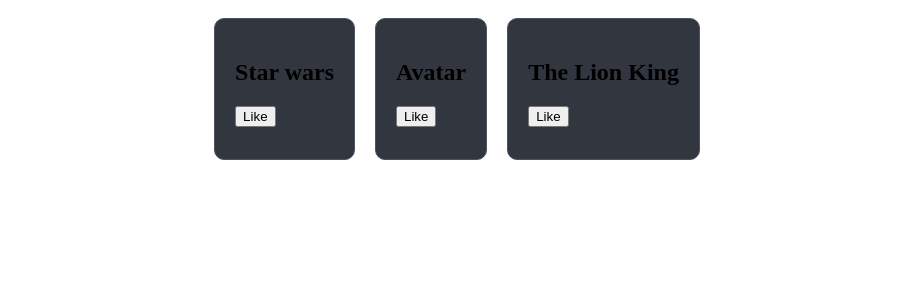
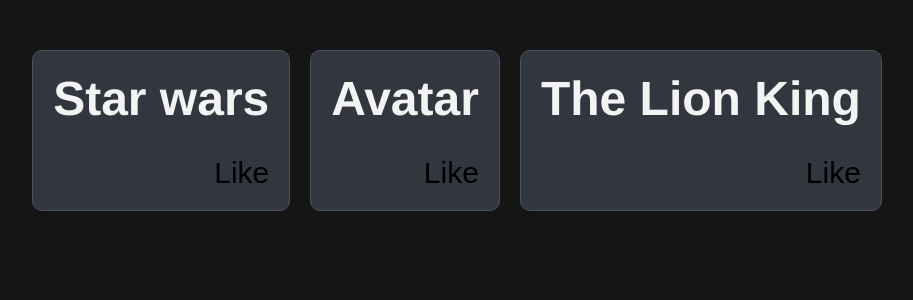
Before and after one commit to alokmuskan/Movie-App, a React (Vite) app: page / in a window 1280 px wide. Shown: the top 300 px of the page, without its empty margins (183-1096 px from the left). Built offline with nearby package versions, Linux system fonts and the light colour scheme.

Commit message:
styled card buttons and set cursor as pointer so that it apperas as link in the card

```diff
--- a/src/index.css
+++ b/src/index.css
@@ -1,3 +1,22 @@
+* {
+  box-sizing: border-box;
+  margin: 0;
+  padding: 0;
+}
+
+body {
+  padding: 40px;
+  background-color: #151515;
+  font-family: 'Franklin Gothic Medium', 'Arial';
+}
+
+h2 {
+  color: #f3f3f3;
+  text-align: center;
+  margin-bottom: 30px;
+  font-size: 48px;
+}
+
 .card-container {
   display: flex;
   flex-wrap: wrap;
@@ -17,3 +36,12 @@
   min-height: 100px;
 
 }
+
+button {
+  border: none;
+  font-size: 30px;
+  background-color: transparent;
+  width: 100%;
+  text-align: right;
+  cursor: pointer;
+}
```
Also changed, not shown: 1 other file (tests, documents, lock files or other folders).
